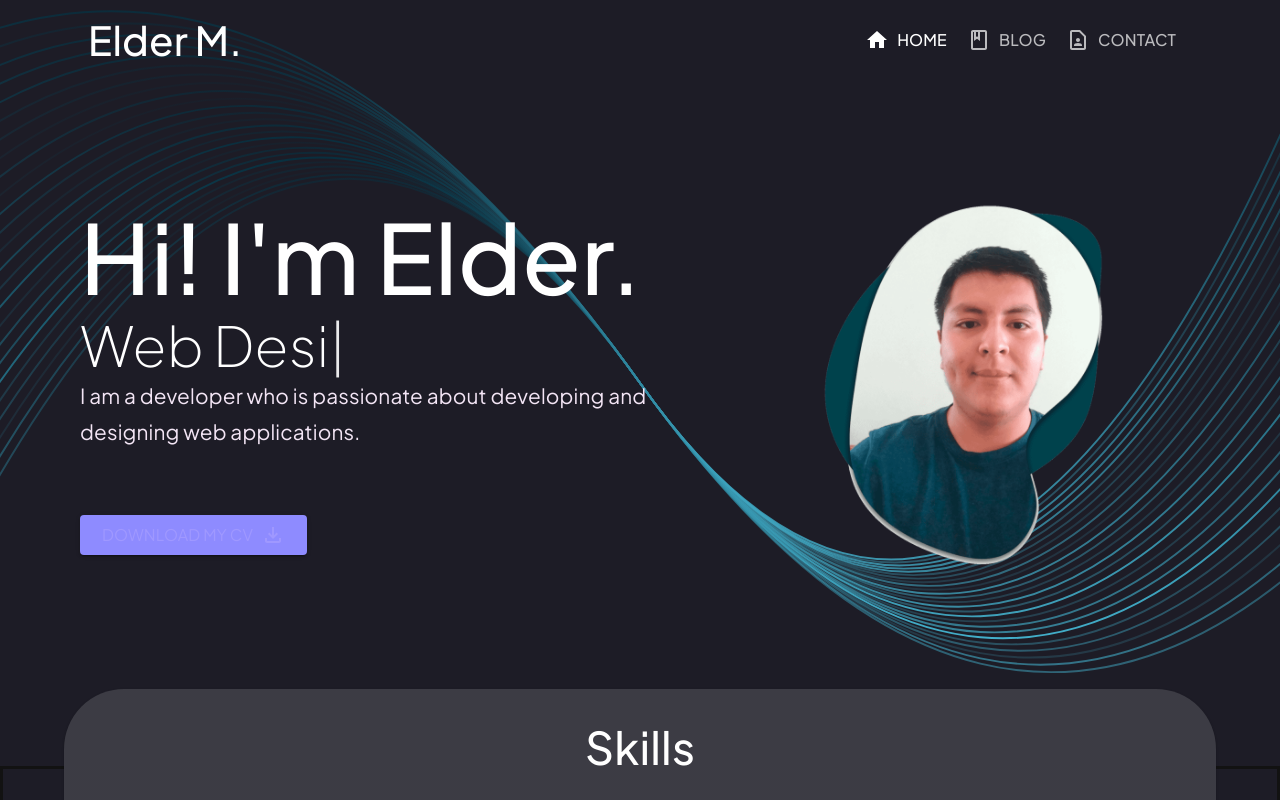
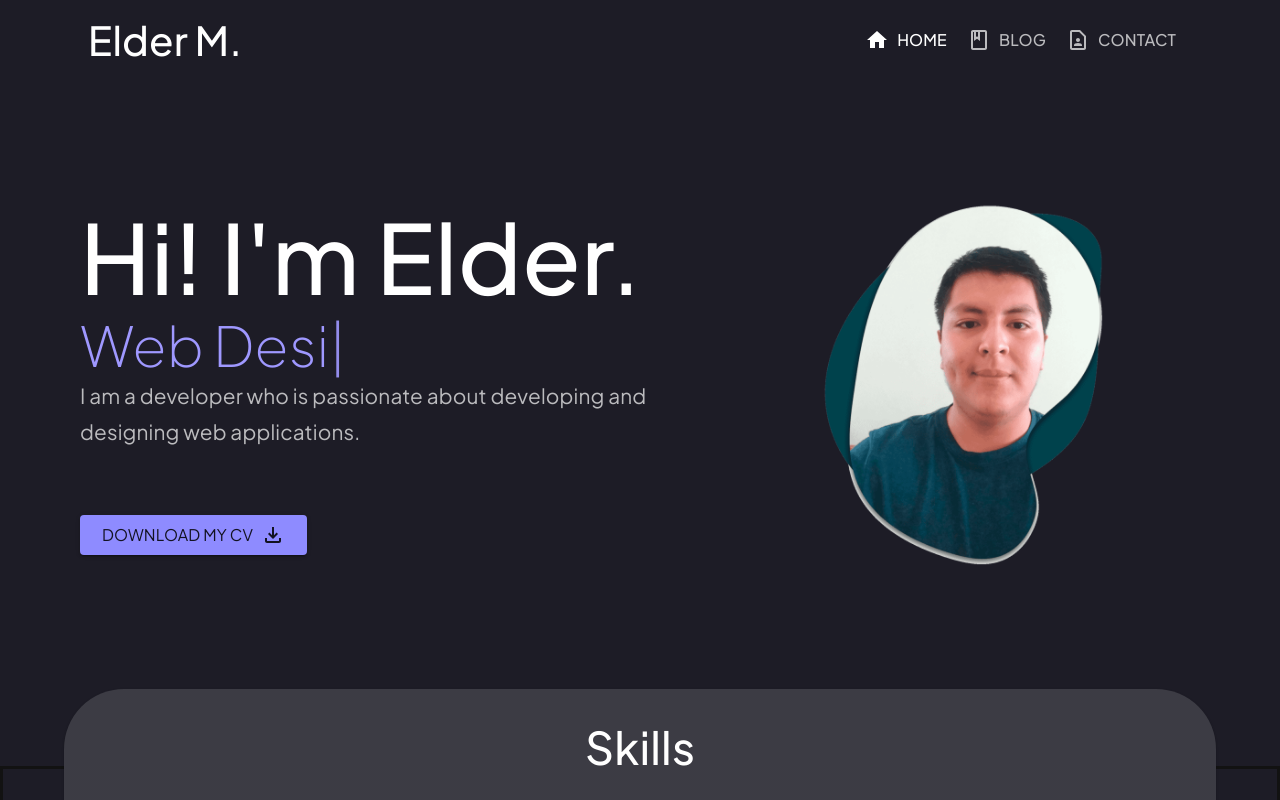
Before and after one commit to Elder-Meyer/personal-portfolio, a React (Vite) app: page /home in a window 1280 px wide. Shown: the top 800 px of the page. Built offline with nearby package versions, Linux system fonts and the light colour scheme.

Commit message:
1.6.3 Update Variant Color Text Presentation Component

```diff
--- a/src/views/home/Presentation/Presentation.jsx
+++ b/src/views/home/Presentation/Presentation.jsx
@@ -1,5 +1,5 @@
 import { FileDownloadOutlined } from '@mui/icons-material'
-import { Box, Button, Card, CardActionArea, CardMedia, Container, Grid, Toolbar, Typography } from '@mui/material'
+import { Box, Button, Card, CardActionArea, CardMedia, Container, Grid, Toolbar, Typography, Paper } from '@mui/material'
 import React from 'react'
 import elderMeyer from '../../../assets/img/principal/elderMeyerV2.png'
 import space from '../../../assets/img/principal/space.jpg'
@@ -13,8 +13,10 @@ import { useTheme } from '@emotion/react'
 export const Presentation = () => {
   const theme = useTheme();
   return (
-    <Box component='section' sx={{ background: theme.palette.background.default, backgroundImage: `url(${curvyLines})`, backgroundPosition: "center center", backgroundSize: "cover", backgroundRepeat: "no-repeat", display: "flex", alignItems: "center"}}>
+    <Box component='section' sx={{ backgroundColor: "background.default"/*, backgroundImage: `url(${curvyLines})`, backgroundPosition: "center center", backgroundSize: "cover", backgroundRepeat: "no-repeat", display: "flex", alignItems: "center"*/}}>
       <Container maxWidth="lg" sx={{py: {xs: 15, sm: 20, md: 25}}}>
+
+
           <Grid container spacing={2} px={2}>
             <Grid item xs={12} sm={12} md={7}>
               <CaptionInfo/>
@@ -23,7 +25,10 @@ export const Presentation = () => {
               <ImageContent/>
             </Grid>
           </Grid>
+
+
         </Container>
+
     </Box>
   )
 }
@@ -31,11 +36,11 @@ export const Presentation = () => {
 
 const CaptionInfo = () => {
   return (
-    <Box sx={{color: "white", display: 'flex', flexFlow: 'column wrap', justifyContent: 'center',/* minHeight: '100vh', */ }}>
-      <Typography variant='h1' sx={{fontWeight: 500, fontSize: {xs: 76, sm: 86, md: 96}}}>
+    <Box sx={{display: 'flex', flexFlow: 'column wrap', justifyContent: 'center',/* minHeight: '100vh', */ }}>
+      <Typography variant='h1' color='text.primary' sx={{fontWeight: 500, fontSize: {xs: 76, sm: 86, md: 96}}}>
         Hi! I'm Elder.
       </Typography>
-      <Typography variant='h2' sx={{fontWeight: 100, fontSize: {xs: 35, sm: 50, md: 55}}}>
+      <Typography variant='h2' color='primary.light' sx={{fontWeight: 100, fontSize: {xs: 35, sm: 50, md: 55}}}>
         <Typewriter
           options={{
             strings: [ "Web Developer", "Web Designer", "UI/UX Dev" ],
@@ -44,7 +49,7 @@ const CaptionInfo = () => {
           }}
         />
       </Typography>
-      <Typography variant='subtitle1' color="secondary.light" sx={{fontSize: "1.3rem"}}>
+      <Typography variant='subtitle1' color="text.secondary" sx={{fontSize: "1.3rem"}}>
         I am a developer who is passionate about developing and designing web applications.
       </Typography>
       <Toolbar/>
@@ -54,7 +59,7 @@ const CaptionInfo = () => {
           size='large'
           href={ExampleDoc} download="elderMeyer-cv" target='_blank'
           sx={{
-            color: "primary.light",
+
             position: "relative",
             transition: "all 0.3s ease",
             '&:hover': {
```
Lines whose indentation alone changed are shown as unchanged.
